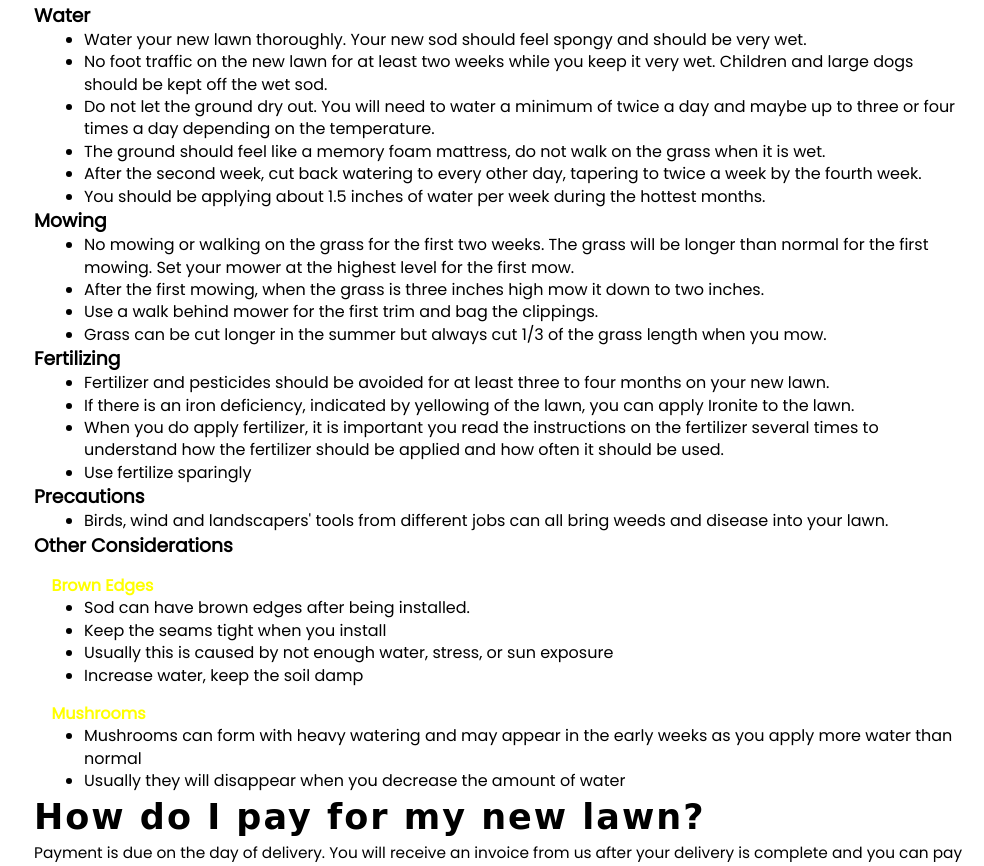
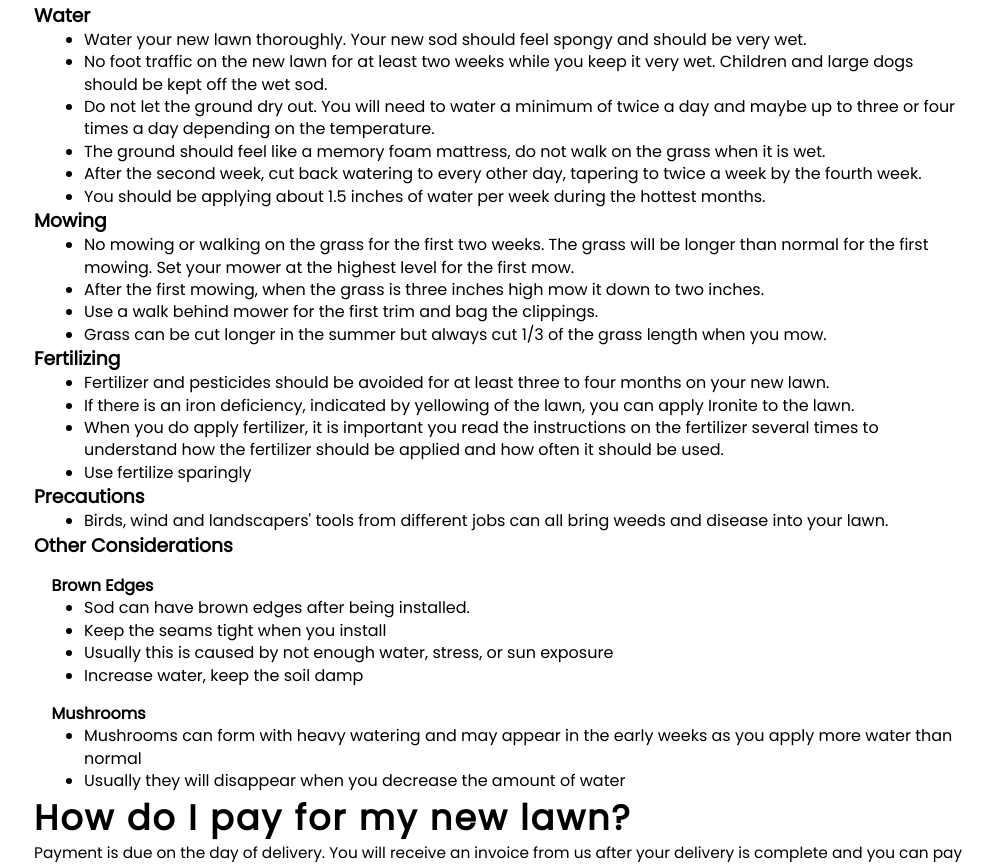
Before and after one commit to abutler911/sodKingFAQ, a plain HTML site: page index.html in a window 1280 px wide. Shown: the part 1934-2800 px from the top of the page, without its empty margins (296-1280 px from the left). Drawn offline with Linux system fonts and the light colour scheme.

Commit message:
structure and styling changes

```diff
--- a/styles.css
+++ b/styles.css
@@ -102,7 +102,7 @@ nav {
 	font-weight: 700;
 	/*border: 4px dashed teal;*/
 	/*background: rgba(182, 183, 245, 0.5);*/
-	font-family: cursive;
+	/*font-family: cursive;*/
 }
 
 #main-doc p {
@@ -123,7 +123,7 @@ nav {
 #aftercare h4 {
 	margin-left: 1.1rem;
 	margin-top: 1rem;
-	color: yellow;
+	color: black;
 }
 
 .copyright {
```
